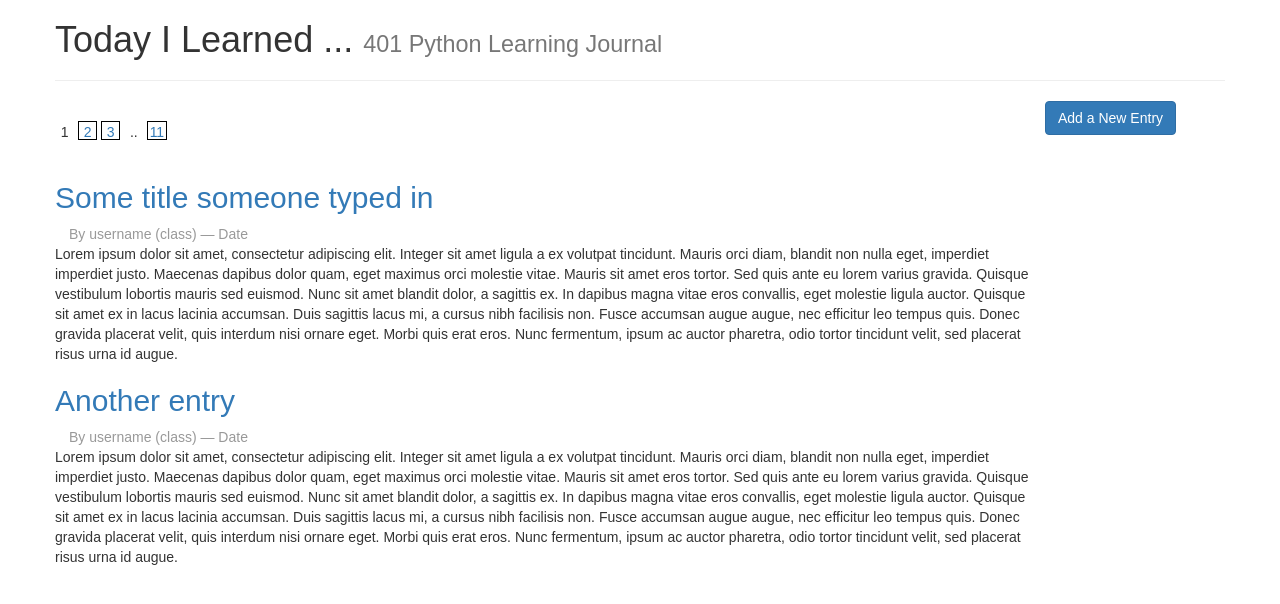
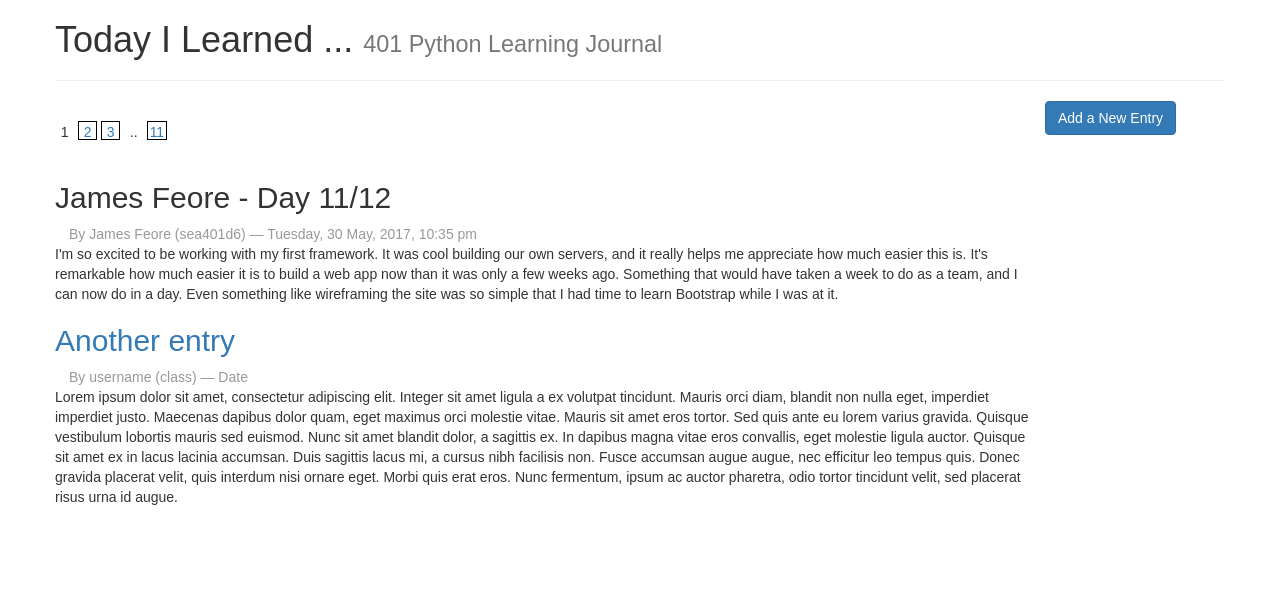
Before and after one commit to jjfeore/pyramid-learning-journal, a Python web app: template learning_journal/learning_journal/templates/index.html in a window 1280 px wide. Shown: the part 38-642 px from the top of the page. Run offline with Jinja, Linux system fonts and the light colour scheme; the template is opened without the code that fills it, so the values that code supplies are empty; some libraries are stand-ins or nearby versions.

Commit message:
Just changed some of the HTML

```diff
--- a/learning_journal/learning_journal/templates/index.html
+++ b/learning_journal/learning_journal/templates/index.html
@@ -30,10 +30,10 @@
                     <a href="#"><span class="pager next-link">11</span></a>
                 </div>
                 <div class="row entry-row">
-                    <h2><a href="/journal/1">Some title someone typed in</a></h2>
-                    <div class="byline">By username (class) — Date</div>
+                    <h2>James Feore - Day 11/12</h2>
+                    <div class="byline">By James Feore (sea401d6) — Tuesday, 30 May, 2017, 10:35 pm</div>
                     <div class="post-body">
-                    Lorem ipsum dolor sit amet, consectetur adipiscing elit. Integer sit amet ligula a ex volutpat tincidunt. Mauris orci diam, blandit non nulla eget, imperdiet imperdiet justo. Maecenas dapibus dolor quam, eget maximus orci molestie vitae. Mauris sit amet eros tortor. Sed quis ante eu lorem varius gravida. Quisque vestibulum lobortis mauris sed euismod. Nunc sit amet blandit dolor, a sagittis ex. In dapibus magna vitae eros convallis, eget molestie ligula auctor. Quisque sit amet ex in lacus lacinia accumsan. Duis sagittis lacus mi, a cursus nibh facilisis non. Fusce accumsan augue augue, nec efficitur leo tempus quis. Donec gravida placerat velit, quis interdum nisi ornare eget. Morbi quis erat eros. Nunc fermentum, ipsum ac auctor pharetra, odio tortor tincidunt velit, sed placerat risus urna id augue.
+                    I'm so excited to be working with my first framework. It was cool building our own servers, and it really helps me appreciate how much easier this is. It's remarkable how much easier it is to build a web app now than it was only a few weeks ago. Something that would have taken a week to do as a team, and I can now do in a day. Even something like wireframing the site was so simple that I had time to learn Bootstrap while I was at it.
                     </div>
                 </div>
                 <div class="row entry-row">
--- a/learning_journal/learning_journal/views/data/entry1.html
+++ b/learning_journal/learning_journal/views/data/entry1.html
@@ -17,10 +17,10 @@
     </header>
     <main class="container">
         <div class="row" id="detail-entry">
-            <h2>Entry #1</h2>
-            <div class="byline">By James Feore (401 Python) — May 30, 2017</div>
+            <h2>James Feore - Day 11/12</h2>
+            <div class="byline">By James Feore (sea401d6) — Tuesday, 30 May, 2017, 10:35 pm</div>
             <div class="post-body">
-            I don't know what's going on. Let's see if all this nonsense works.
+            I'm so excited to be working with my first framework. It was cool building our own servers, and it really helps me appreciate how much easier this is. It's remarkable how much easier it is to build a web app now than it was only a few weeks ago. Something that would have taken a week to do as a team, and I can now do in a day. Even something like wireframing the site was so simple that I had time to learn Bootstrap while I was at it.
             </div>
             <a href="/journal/1/edit-entry"><input type="button" class="btn btn-primary" value="Edit Entry"></a>
             <hr>
```
